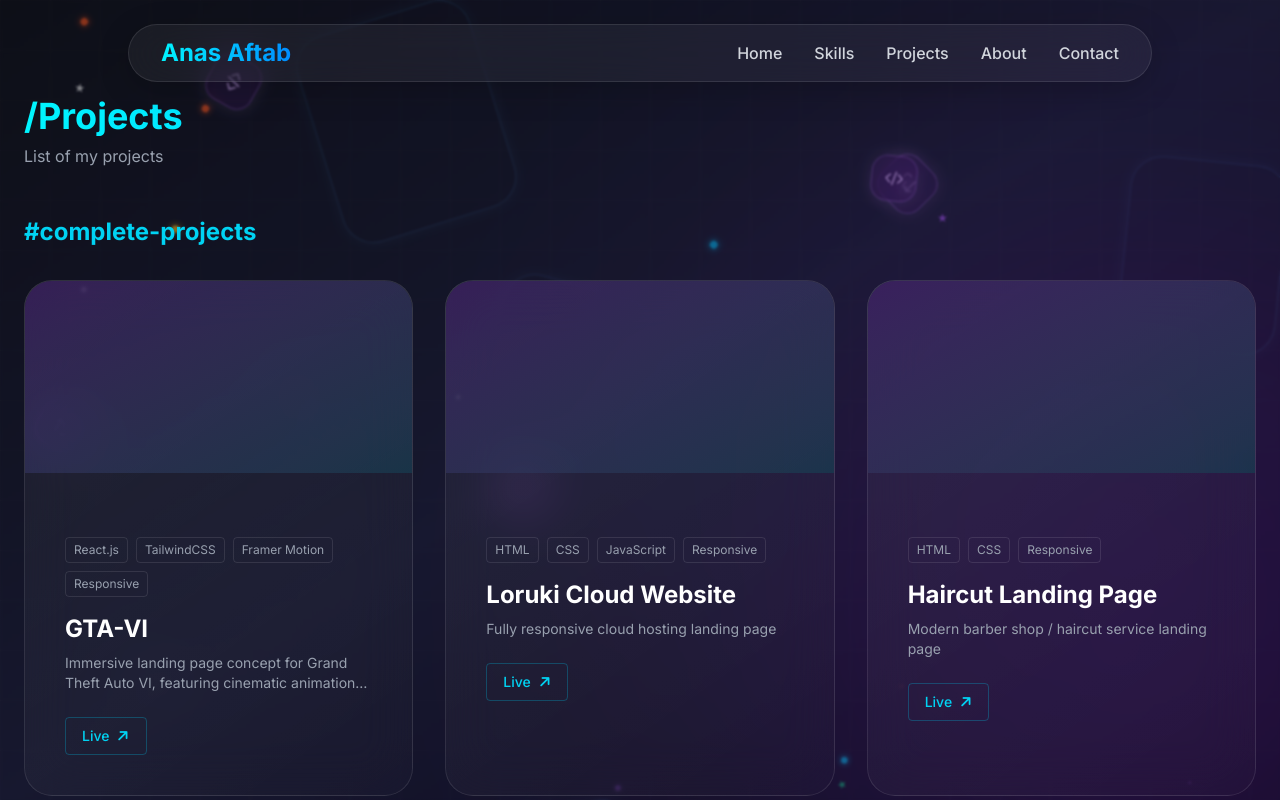
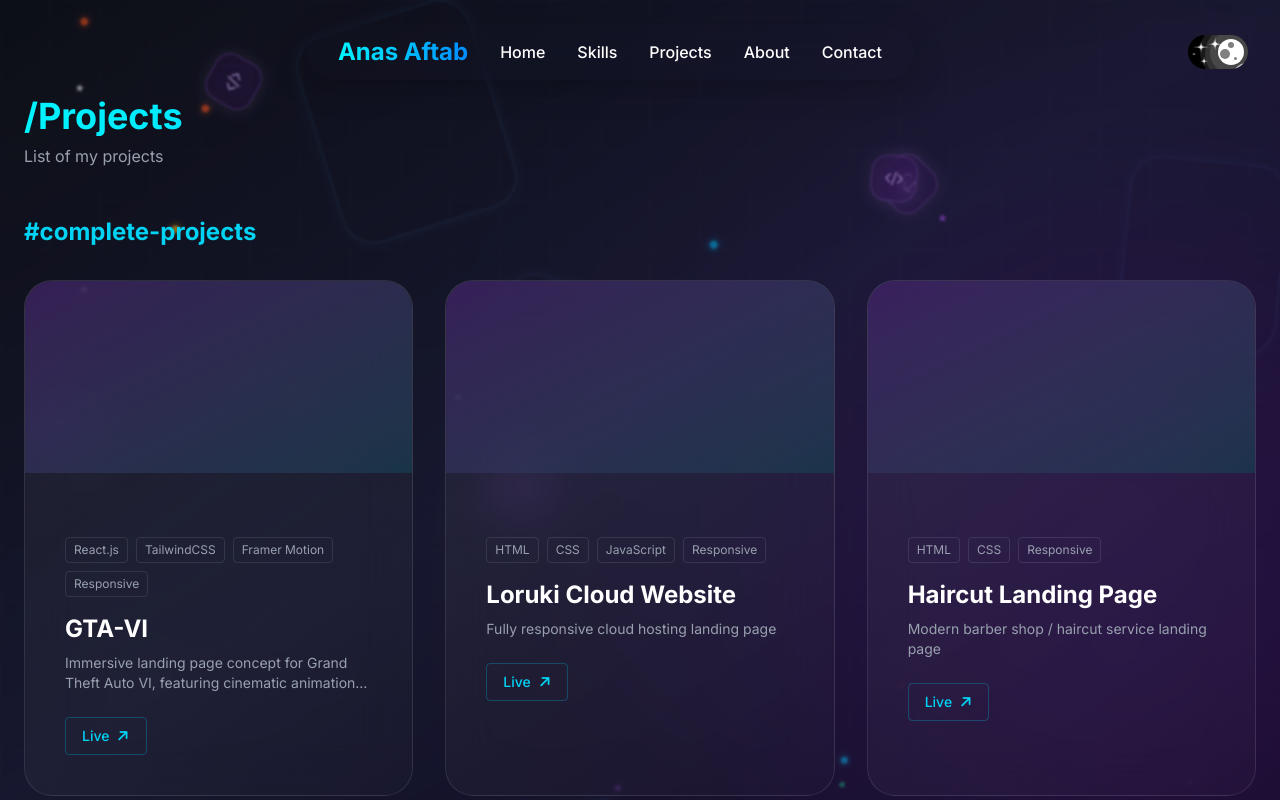
Before and after one commit to ansaftab-1/Anas-Aftab-potfolio, a React (Vite) app: page /projects in a window 1280 px wide. Shown: the top 800 px of the page. Built offline with nearby package versions, Linux system fonts and the light colour scheme.

Commit message:
Add ThemeContext provider and ThemeShifter component

```diff
--- a/package.json
+++ b/package.json
@@ -17,6 +17,7 @@
     "react": "^19.2.0",
     "react-dom": "^19.2.0",
     "react-router-dom": "^7.13.0",
+    "styled-components": "^6.4.1",
     "webgl-fluid": "^0.3.9"
   },
   "devDependencies": {
--- a/src/components/Navbar.jsx
+++ b/src/components/Navbar.jsx
@@ -1,23 +1,34 @@
 import React from "react";
+import ThemeShifter from "./ThemeShifter";
 
 const Navbar = () => {
     return (
-        <nav className="fixed w-full top-0 z-50 pt-6 px-4 md:px-0">
-            <div className="max-w-5xl mx-auto px-8 py-3 flex justify-between items-center bg-white/5 backdrop-blur-xl border border-white/10 rounded-full shadow-[0_8px_32px_rgba(0,0,0,0.2)]">
+        <nav className="fixed w-full top-0 z-50 pt-6 px-4 md:px-8 flex items-center justify-between">
+            {/* Pill — centered, not full-width */}
+            <div className="flex-1 flex justify-center">
+                <div
+                    className="px-8 py-3 flex items-center gap-8 rounded-full backdrop-blur-xl shadow-[0_8px_32px_rgba(0,0,0,0.2)]"
+                    style={{ background: 'var(--bg-nav)', border: '1px solid var(--border-color)' }}
+                >
                     <a
                         href="/#home"
                         className="text-2xl font-bold gradient-text cursor-pointer hover:opacity-80 transition-opacity"
                     >
                         Anas Aftab
                     </a>
-                <div className="hidden md:flex space-x-8 text-gray-300 font-medium">
-                    <a href="/#home" className="hover:text-cyan-400 hover:scale-105 transition-all">Home</a>
-                    <a href="/#skills" className="hover:text-cyan-400 hover:scale-105 transition-all">Skills</a>
+
+                    <div className="hidden md:flex space-x-8 font-medium items-center" style={{ color: 'var(--text-secondary)' }}>
+                        <a href="/#home"     className="hover:text-cyan-400 hover:scale-105 transition-all">Home</a>
+                        <a href="/#skills"   className="hover:text-cyan-400 hover:scale-105 transition-all">Skills</a>
                         <a href="/#projects" className="hover:text-cyan-400 hover:scale-105 transition-all">Projects</a>
-                    <a href="/#about" className="hover:text-cyan-400 hover:scale-105 transition-all">About</a>
-                    <a href="/#contact" className="hover:text-cyan-400 hover:scale-105 transition-all">Contact</a>
+                        <a href="/#about"    className="hover:text-cyan-400 hover:scale-105 transition-all">About</a>
+                        <a href="/#contact"  className="hover:text-cyan-400 hover:scale-105 transition-all">Contact</a>
                     </div>
                 </div>
+            </div>
+
+            {/* Theme toggle — right of the pill, same vertical axis */}
+            <ThemeShifter />
         </nav>
     );
 };
--- /dev/null
+++ b/src/components/ThemeShifter.jsx
@@ -0,0 +1,286 @@
+import React from 'react';
+import styled from 'styled-components';
+import { useTheme } from '../context/ThemeContext';
+
+const ThemeShifter = () => {
+  const { isDark, toggleTheme } = useTheme();
+
+  return (
+    <StyledWrapper>
+      <label className="switch" title={isDark ? 'Switch to Light Mode' : 'Switch to Dark Mode'}>
+        <input
+          id="theme-input"
+          type="checkbox"
+          checked={isDark}
+          onChange={toggleTheme}
+        />
+        <div className="slider round">
+          <div className="sun-moon">
+            <svg id="moon-dot-1" className="moon-dot" viewBox="0 0 100 100">
+              <circle cx={50} cy={50} r={50} />
+            </svg>
+            <svg id="moon-dot-2" className="moon-dot" viewBox="0 0 100 100">
+              <circle cx={50} cy={50} r={50} />
+            </svg>
+            <svg id="moon-dot-3" className="moon-dot" viewBox="0 0 100 100">
+              <circle cx={50} cy={50} r={50} />
+            </svg>
+            <svg id="light-ray-1" className="light-ray" viewBox="0 0 100 100">
+              <circle cx={50} cy={50} r={50} />
+            </svg>
+            <svg id="light-ray-2" className="light-ray" viewBox="0 0 100 100">
+              <circle cx={50} cy={50} r={50} />
+            </svg>
+            <svg id="light-ray-3" className="light-ray" viewBox="0 0 100 100">
+              <circle cx={50} cy={50} r={50} />
+            </svg>
+            <svg id="cloud-1" className="cloud-dark" viewBox="0 0 100 100">
+              <circle cx={50} cy={50} r={50} />
+            </svg>
+            <svg id="cloud-2" className="cloud-dark" viewBox="0 0 100 100">
+              <circle cx={50} cy={50} r={50} />
+            </svg>
+            <svg id="cloud-3" className="cloud-dark" viewBox="0 0 100 100">
+              <circle cx={50} cy={50} r={50} />
+            </svg>
+            <svg id="cloud-4" className="cloud-light" viewBox="0 0 100 100">
+              <circle cx={50} cy={50} r={50} />
+            </svg>
+            <svg id="cloud-5" className="cloud-light" viewBox="0 0 100 100">
+              <circle cx={50} cy={50} r={50} />
+            </svg>
+            <svg id="cloud-6" className="cloud-light" viewBox="0 0 100 100">
+              <circle cx={50} cy={50} r={50} />
+            </svg>
+          </div>
+          <div className="stars">
+            <svg id="star-1" className="star" viewBox="0 0 20 20">
+              <path d="M 0 10 C 10 10,10 10 ,0 10 C 10 10 , 10 10 , 10 20 C 10 10 , 10 10 , 20 10 C 10 10 , 10 10 , 10 0 C 10 10,10 10 ,0 10 Z" />
+            </svg>
+            <svg id="star-2" className="star" viewBox="0 0 20 20">
+              <path d="M 0 10 C 10 10,10 10 ,0 10 C 10 10 , 10 10 , 10 20 C 10 10 , 10 10 , 20 10 C 10 10 , 10 10 , 10 0 C 10 10,10 10 ,0 10 Z" />
+            </svg>
+            <svg id="star-3" className="star" viewBox="0 0 20 20">
+              <path d="M 0 10 C 10 10,10 10 ,0 10 C 10 10 , 10 10 , 10 20 C 10 10 , 10 10 , 20 10 C 10 10 , 10 10 , 10 0 C 10 10,10 10 ,0 10 Z" />
+            </svg>
+            <svg id="star-4" className="star" viewBox="0 0 20 20">
+              <path d="M 0 10 C 10 10,10 10 ,0 10 C 10 10 , 10 10 , 10 20 C 10 10 , 10 10 , 20 10 C 10 10 , 10 10 , 10 0 C 10 10,10 10 ,0 10 Z" />
+            </svg>
+          </div>
+        </div>
+      </label>
+    </StyledWrapper>
+  );
+};
+
+const StyledWrapper = styled.div`
+  display: flex;
+  align-items: center;
+
+  .switch {
+    position: relative;
+    display: inline-block;
+    width: 60px;
+    height: 34px;
+  }
+
+  .switch #theme-input {
+    opacity: 0;
+    width: 0;
+    height: 0;
+  }
+
+  .slider {
+    position: absolute;
+    cursor: pointer;
+    top: 0;
+    left: 0;
+    right: 0;
+    bottom: 0;
+    background-color: #2196f3;
+    -webkit-transition: 0.4s;
+    transition: 0.4s;
+    z-index: 0;
+    overflow: hidden;
+  }
+
+  .sun-moon {
+    position: absolute;
+    content: "";
+    height: 26px;
+    width: 26px;
+    left: 4px;
+    bottom: 4px;
+    background-color: yellow;
+    -webkit-transition: 0.4s;
+    transition: 0.4s;
+  }
+
+  #theme-input:checked + .slider {
+    background-color: black;
+  }
+
+  #theme-input:focus + .slider {
+    box-shadow: 0 0 1px #2196f3;
+  }
+
+  #theme-input:checked + .slider .sun-moon {
+    -webkit-transform: translateX(26px);
+    -ms-transform: translateX(26px);
+    transform: translateX(26px);
+    background-color: white;
+    -webkit-animation: rotate-center 0.6s ease-in-out both;
+    animation: rotate-center 0.6s ease-in-out both;
+  }
+
+  .moon-dot {
+    opacity: 0;
+    transition: 0.4s;
+    fill: gray;
+  }
+
+  #theme-input:checked + .slider .sun-moon .moon-dot {
+    opacity: 1;
+  }
+
+  .slider.round {
+    border-radius: 34px;
+  }
+
+  .slider.round .sun-moon {
+    border-radius: 50%;
+  }
+
+  #moon-dot-1 {
+    left: 10px;
+    top: 3px;
+    position: absolute;
+    width: 6px;
+    height: 6px;
+    z-index: 4;
+  }
+
+  #moon-dot-2 {
+    left: 2px;
+    top: 10px;
+    position: absolute;
+    width: 10px;
+    height: 10px;
+    z-index: 4;
+  }
+
+  #moon-dot-3 {
+    left: 16px;
+    top: 18px;
+    position: absolute;
+    width: 3px;
+    height: 3px;
+    z-index: 4;
+  }
+
+  #light-ray-1 {
+    left: -8px;
+    top: -8px;
+    position: absolute;
+    width: 43px;
+    height: 43px;
+    z-index: -1;
+    fill: white;
+    opacity: 10%;
+  }
+
+  #light-ray-2 {
+    left: -50%;
+    top: -50%;
+    position: absolute;
+    width: 55px;
+    height: 55px;
+    z-index: -1;
+    fill: white;
+    opacity: 10%;
+  }
+
+  #light-ray-3 {
+    left: -18px;
+    top: -18px;
+    position: absolute;
+    width: 60px;
+    height: 60px;
+    z-index: -1;
+    fill: white;
+    opacity: 10%;
+  }
+
+  .cloud-light {
+    position: absolute;
+    fill: #eee;
+    animation-name: cloud-move;
+    animation-duration: 6s;
+    animation-iteration-count: infinite;
+  }
+
+  .cloud-dark {
+    position: absolute;
+    fill: #ccc;
+    animation-name: cloud-move;
+    animation-duration: 6s;
+    animation-iteration-count: infinite;
+    animation-delay: 1s;
+  }
+
+  #cloud-1 { left: 30px; top: 15px; width: 40px; }
+  #cloud-2 { left: 44px; top: 10px; width: 20px; }
+  #cloud-3 { left: 18px; top: 24px; width: 30px; }
+  #cloud-4 { left: 36px; top: 18px; width: 40px; }
+  #cloud-5 { left: 48px; top: 14px; width: 20px; }
+  #cloud-6 { left: 22px; top: 26px; width: 30px; }
+
+  @keyframes cloud-move {
+    0%   { transform: translateX(0px); }
+    40%  { transform: translateX(4px); }
+    80%  { transform: translateX(-4px); }
+    100% { transform: translateX(0px); }
+  }
+
+  .stars {
+    transform: translateY(-32px);
+    opacity: 0;
+    transition: 0.4s;
+  }
+
+  .star {
+    fill: white;
+    position: absolute;
+    -webkit-transition: 0.4s;
+    transition: 0.4s;
+    animation-name: star-twinkle;
+    animation-duration: 2s;
+    animation-iteration-count: infinite;
+  }
+
+  #theme-input:checked + .slider .stars {
+    -webkit-transform: translateY(0);
+    -ms-transform: translateY(0);
+    transform: translateY(0);
+    opacity: 1;
+  }
+
+  #star-1 { width: 20px; top: 2px;  left: 3px;  animation-delay: 0.3s; }
+  #star-2 { width: 6px;  top: 16px; left: 3px; }
+  #star-3 { width: 12px; top: 20px; left: 10px; animation-delay: 0.6s; }
+  #star-4 { width: 18px; top: 0px;  left: 18px; animation-delay: 1.3s; }
+
+  @keyframes star-twinkle {
+    0%   { transform: scale(1); }
+    40%  { transform: scale(1.2); }
+    80%  { transform: scale(0.8); }
+    100% { transform: scale(1); }
+  }
+
+  @keyframes rotate-center {
+    0%   { transform: translateX(26px) rotate(0); }
+    100% { transform: translateX(26px) rotate(360deg); }
+  }
+`;
+
+export default ThemeShifter;
--- /dev/null
+++ b/src/context/ThemeContext.jsx
@@ -0,0 +1,31 @@
+import React, { createContext, useContext, useState, useEffect } from 'react';
+
+const ThemeContext = createContext();
+
+export const ThemeProvider = ({ children }) => {
+  const [isDark, setIsDark] = useState(() => {
+    const saved = localStorage.getItem('theme');
+    return saved ? saved === 'dark' : true; // default to dark
+  });
+
+  useEffect(() => {
+    localStorage.setItem('theme', isDark ? 'dark' : 'light');
+    document.documentElement.setAttribute('data-theme', isDark ? 'dark' : 'light');
+  }, [isDark]);
+
+  const toggleTheme = () => setIsDark(prev => !prev);
+
+  return (
+    <ThemeContext.Provider value={{ isDark, toggleTheme }}>
+      {children}
+    </ThemeContext.Provider>
+  );
+};
+
+export const useTheme = () => {
+  const context = useContext(ThemeContext);
+  if (!context) {
+    throw new Error('useTheme must be used within a ThemeProvider');
+  }
+  return context;
+};
--- a/src/main.jsx
+++ b/src/main.jsx
@@ -1,13 +1,16 @@
 import { StrictMode } from 'react'
 import { createRoot } from 'react-dom/client'
 import { BrowserRouter } from 'react-router-dom'
+import { ThemeProvider } from './context/ThemeContext'
 import './index.css'
 import App from './App.jsx'
 
 createRoot(document.getElementById('root')).render(
   <StrictMode>
     <BrowserRouter>
-      <App />
+      <ThemeProvider>
+        <App />
+      </ThemeProvider>
     </BrowserRouter>
   </StrictMode>,
 )
```
Also changed, not shown: 1 other file (tests, documents, lock files or other folders). Lines whose indentation alone changed are shown as unchanged.
